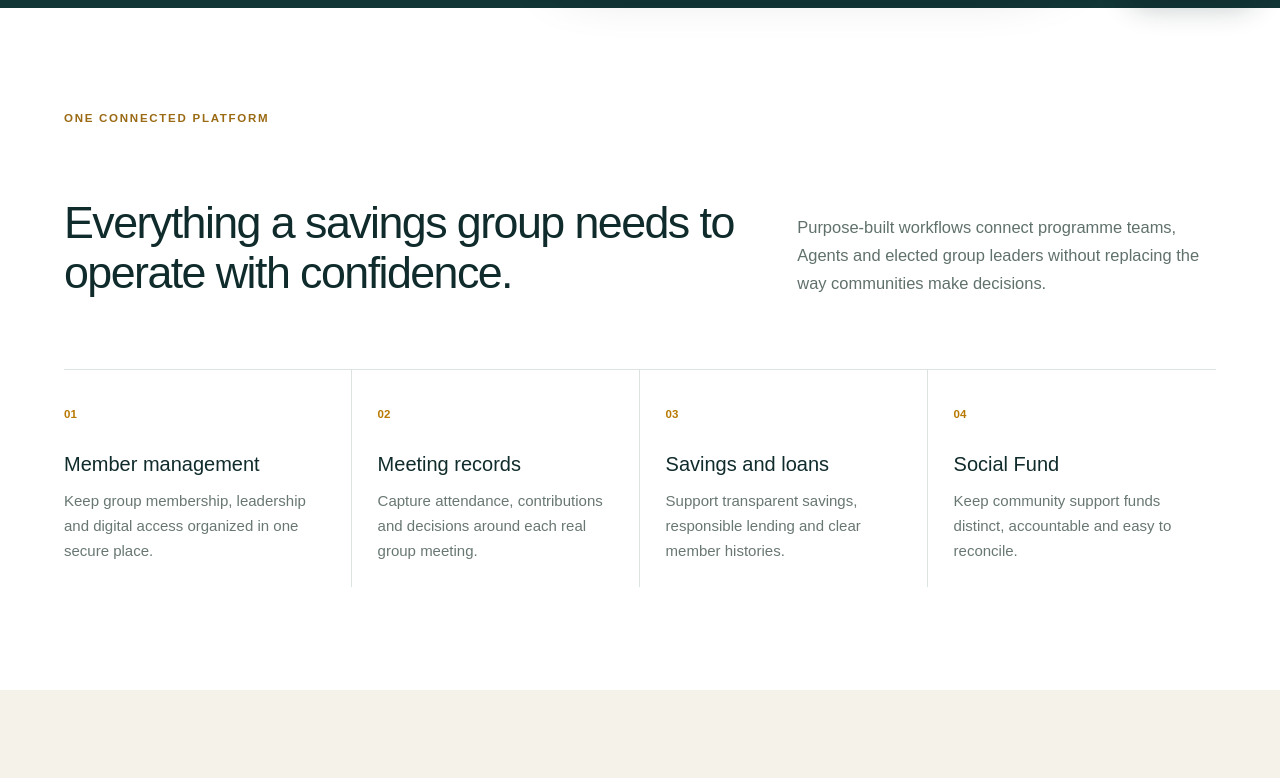
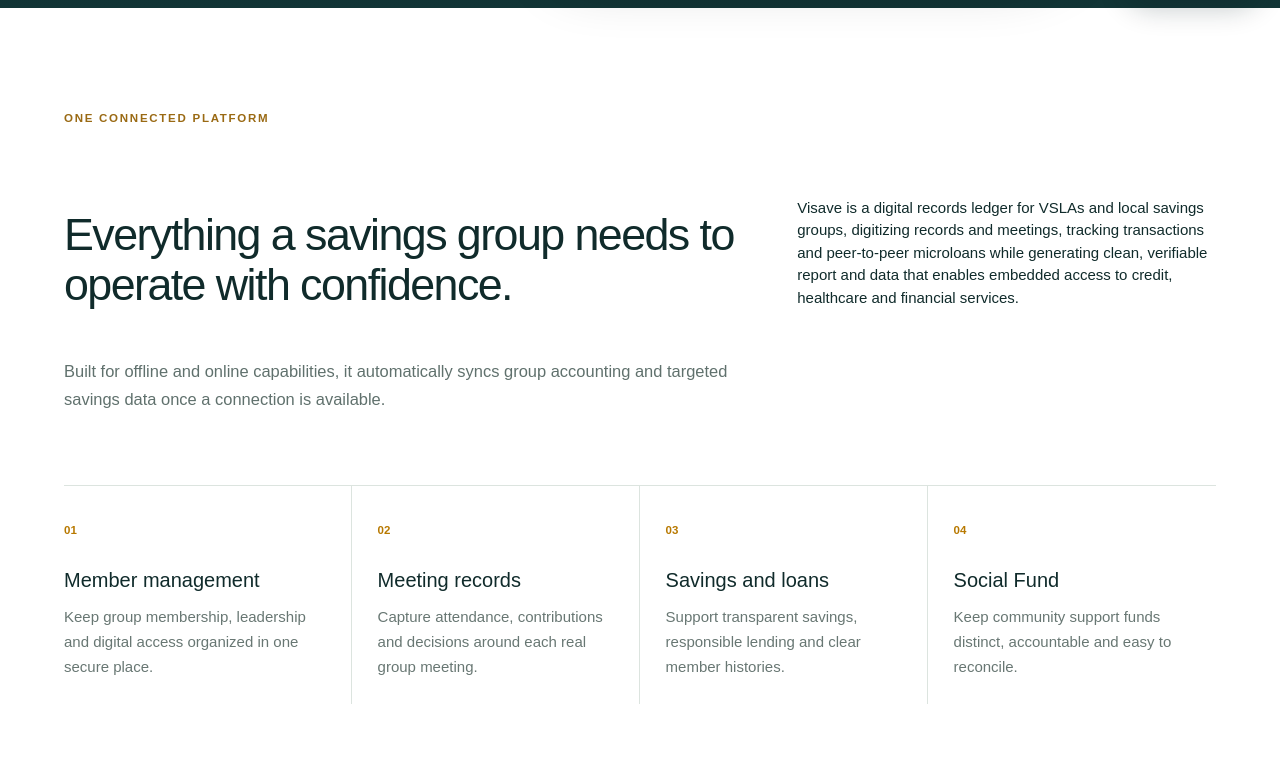
Before and after one commit to CCCRN26/visave, a Next.js app: page / in a window 1280 px wide. Shown: the part 782-1560 px from the top of the page. Built offline with nearby package versions, Linux system fonts and the light colour scheme.

Commit message:
Update Visave branding and solution copy

```diff
--- a/src/app/page.js
+++ b/src/app/page.js
@@ -14,7 +14,7 @@
     <div className="landing-copy"><p className="landing-kicker"><span/>Community finance, made clearer</p><h1>A smarter way to manage community savings groups</h1><p className="landing-lede">Visave helps communities manage members, meetings, savings, loans and Social Fund activities with greater transparency and accountability.</p><div className="landing-actions"><Link className="landing-primary" href="/find-a-group">Find a Group</Link><Link className="landing-secondary" href="#solutions">Explore the Platform <span aria-hidden="true">→</span></Link></div><p className="landing-trust">Built for member leadership. Supported by trained Agents.</p></div>
     <div className="hero-visual"><div className="hero-accent" aria-hidden="true"/><div className="hero-image-clip"><Image src="/images/vsla-community-hero.png" alt="Illustrative community savings group reviewing records together" fill priority sizes="(max-width: 900px) 92vw, 52vw"/></div><div className="product-preview"><div className="preview-copy"><Image className="preview-logo" src="/cccrn-logo.png" alt="CCCRN logo" width={190} height={148}/><div><strong>Visave</strong><small>Clear records. Stronger groups.</small></div></div><div className="phone-stack" aria-label="Illustrative platform interface preview"><div className="phone phone-back"><span className="phone-speaker"/><div className="phone-screen"><small>GROUP OVERVIEW</small><b>Unity Savings Group</b><i/><i/><i/></div></div><div className="phone phone-front"><span className="phone-speaker"/><div className="phone-screen"><small>THIS MEETING</small><b>₦42,000</b><div className="mini-chart"><span/><span/><span/><span/></div><em>Reconciled ✓</em></div></div></div></div></div>
   </div></section>
-  <section className="landing-section platform-support" id="solutions"><div className="section-heading"><p className="section-kicker">One connected platform</p><h2>Everything a savings group needs to operate with confidence.</h2><p>Purpose-built workflows connect programme teams, Agents and elected group leaders without replacing the way communities make decisions.</p></div><div className="feature-grid">{features.map(([number,title,copy])=><article key={number}><span>{number}</span><h3>{title}</h3><p>{copy}</p></article>)}</div></section>
+  <section className="landing-section platform-support" id="solutions"><div className="section-heading"><p className="section-kicker">One connected platform</p><h2>Everything a savings group needs to operate with confidence.</h2><p>Visave is a digital records ledger for VSLAs and local savings groups, digitizing records and meetings, tracking transactions and peer-to-peer microloans while generating clean, verifiable report and data that enables embedded access to credit, healthcare and financial services.</p><p>Built for offline and online capabilities, it automatically syncs group accounting and targeted savings data once a connection is available.</p></div><div className="feature-grid">{features.map(([number,title,copy])=><article key={number}><span>{number}</span><h3>{title}</h3><p>{copy}</p></article>)}</div></section>
   <section className="landing-section workflow-section"><div className="workflow-copy"><p className="section-kicker">How it works</p><h2>Support that leads to member management.</h2><p>CCCRN programme teams establish accountable structures. Agents prepare and train groups. Elected leaders take operational ownership when the group is ready.</p><Link href="/about">Learn about the programme <span aria-hidden="true">→</span></Link></div><ol className="workflow-steps"><li><span>01</span><div><b>Programme team</b><small>Governance and oversight</small></div></li><li><span>02</span><div><b>Trained Agent</b><small>Formation, setup and support</small></div></li><li><span>03</span><div><b>Savings group</b><small>Constitution and shared decisions</small></div></li><li><span>04</span><div><b>Member leadership</b><small>Transparent day-to-day operation</small></div></li></ol></section>
   <section className="landing-section value-section"><div className="value-panel"><p className="section-kicker">Designed for accountability</p><h2>Better records create stronger community institutions.</h2><div className="value-list"><span>Greater transparency</span><span>Easier supervision</span><span>Reliable financial histories</span><span>Member-managed operations</span></div></div><aside><p>Looking for a savings group near you?</p><h2>Discover groups that are open to new members.</h2><Link className="landing-primary" href="/find-a-group">Find a Group</Link></aside></section>
   <section className="final-cta"><p className="section-kicker">Start here</p><h2>Community savings, supported by better digital tools.</h2><div className="landing-actions"><Link className="landing-primary" href="/find-a-group">Find a Group</Link><Link className="landing-secondary light" href="/login">Platform Login <span aria-hidden="true">→</span></Link></div></section>
--- a/src/components/sidebar.js
+++ b/src/components/sidebar.js
@@ -7,4 +7,4 @@
 const agentSections=[["Workspace",[["Dashboard","/dashboard","grid"],["My Groups","/groups","groups"],["Create Savings Group","/groups/new","plus"],["Membership Requests","/membership-requests","requests"]]],["Account",[["Notifications","/notifications","bell"],["Profile","/settings","settings"]]]];
 const memberSections=[["My savings groups",[["Dashboard","/dashboard","grid"],["My Groups","/my-groups","groups"]]]];
 function Icon({name}){const paths={grid:<><rect x="3" y="3" width="7" height="7"/><rect x="14" y="3" width="7" height="7"/><rect x="3" y="14" width="7" height="7"/><rect x="14" y="14" width="7" height="7"/></>,folder:<path d="M3 7h7l2-3h9v16H3z"/>,groups:<><circle cx="9" cy="8" r="3"/><circle cx="17" cy="9" r="2.5"/><path d="M3 20c0-4 2.5-6 6-6s6 2 6 6M15 15c3.5 0 6 1.6 6 5"/></>,agents:<><circle cx="12" cy="8" r="4"/><path d="M4 21c0-5 3.2-8 8-8s8 3 8 8"/></>,users:<><circle cx="8" cy="8" r="3"/><circle cx="17" cy="8" r="3"/><path d="M2 21c0-4 2.5-7 6-7s6 3 6 7M13 15c1-.7 2.2-1 4-1 3 0 5 2.5 5 7"/></>,requests:<><path d="M6 3h12v18H6z"/><path d="M9 8h6M9 12h6M9 16h4"/></>,bell:<><path d="M18 8a6 6 0 0 0-12 0c0 7-3 7-3 9h18c0-2-3-2-3-9"/><path d="M10 21h4"/></>,settings:<><circle cx="12" cy="12" r="3"/><path d="M12 2v3M12 19v3M2 12h3M19 12h3M5 5l2 2M17 17l2 2M19 5l-2 2M7 17l-2 2"/></>,plus:<path d="M12 5v14M5 12h14"/>};return <svg className="nav-icon" viewBox="0 0 24 24" aria-hidden="true">{paths[name]}</svg>}
-export default function Sidebar({user,open=false,onNavigate}){const pathname=usePathname(),elevated=user.roles?.some(role=>["SUPER_ADMIN","PROJECT_ADMIN","STATE_COORDINATOR"].includes(role)),memberOnly=user.roles?.includes("VSLA_MEMBER")&&!user.roles.some(role=>["SUPER_ADMIN","PROJECT_ADMIN","STATE_COORDINATOR","FACILITATOR"].includes(role)),sections=memberOnly?memberSections:user.roles?.includes("FACILITATOR")&&!elevated?agentSections:adminSections;return <aside className={`app-sidebar ${open?"is-open":""}`} aria-label="Application navigation"><Link className="app-brand" href={memberOnly?"/my-groups":"/dashboard"} onClick={onNavigate}><Image className="app-brand-logo" src="/cccrn-logo.png" alt="CCCRN logo" width={190} height={148}/><span><strong>Visave</strong></span></Link><div className="programme-mark">A CCCRN programme</div><nav className="app-navigation">{sections.map(([label,items])=><section key={label}><p>{label}</p>{items.map(([name,href,icon])=>{const active=href==="/dashboard"?pathname===href:pathname===href||pathname.startsWith(`${href}/`);return <Link key={name} href={href} className={active?"active":""} aria-current={active?"page":undefined} onClick={onNavigate}><Icon name={icon}/><span>{name}</span></Link>})}</section>)}</nav></aside>}
+export default function Sidebar({user,open=false,onNavigate}){const pathname=usePathname(),elevated=user.roles?.some(role=>["SUPER_ADMIN","PROJECT_ADMIN","STATE_COORDINATOR"].includes(role)),memberOnly=user.roles?.includes("VSLA_MEMBER")&&!user.roles.some(role=>["SUPER_ADMIN","PROJECT_ADMIN","STATE_COORDINATOR","FACILITATOR"].includes(role)),sections=memberOnly?memberSections:user.roles?.includes("FACILITATOR")&&!elevated?agentSections:adminSections;return <aside className={`app-sidebar ${open?"is-open":""}`} aria-label="Application navigation"><Link className="app-brand" href={memberOnly?"/my-groups":"/dashboard"} onClick={onNavigate}><Image className="app-brand-logo" src="/cccrn-logo.png" alt="CCCRN logo" width={190} height={148}/><span><strong>Visave</strong></span></Link><div className="programme-mark">Visave....Community Finance Made Clearer!!!</div><nav className="app-navigation">{sections.map(([label,items])=><section key={label}><p>{label}</p>{items.map(([name,href,icon])=>{const active=href==="/dashboard"?pathname===href:pathname===href||pathname.startsWith(`${href}/`);return <Link key={name} href={href} className={active?"active":""} aria-current={active?"page":undefined} onClick={onNavigate}><Icon name={icon}/><span>{name}</span></Link>})}</section>)}</nav></aside>}
```
Also changed, not shown: public/visave-fav.png (added).
